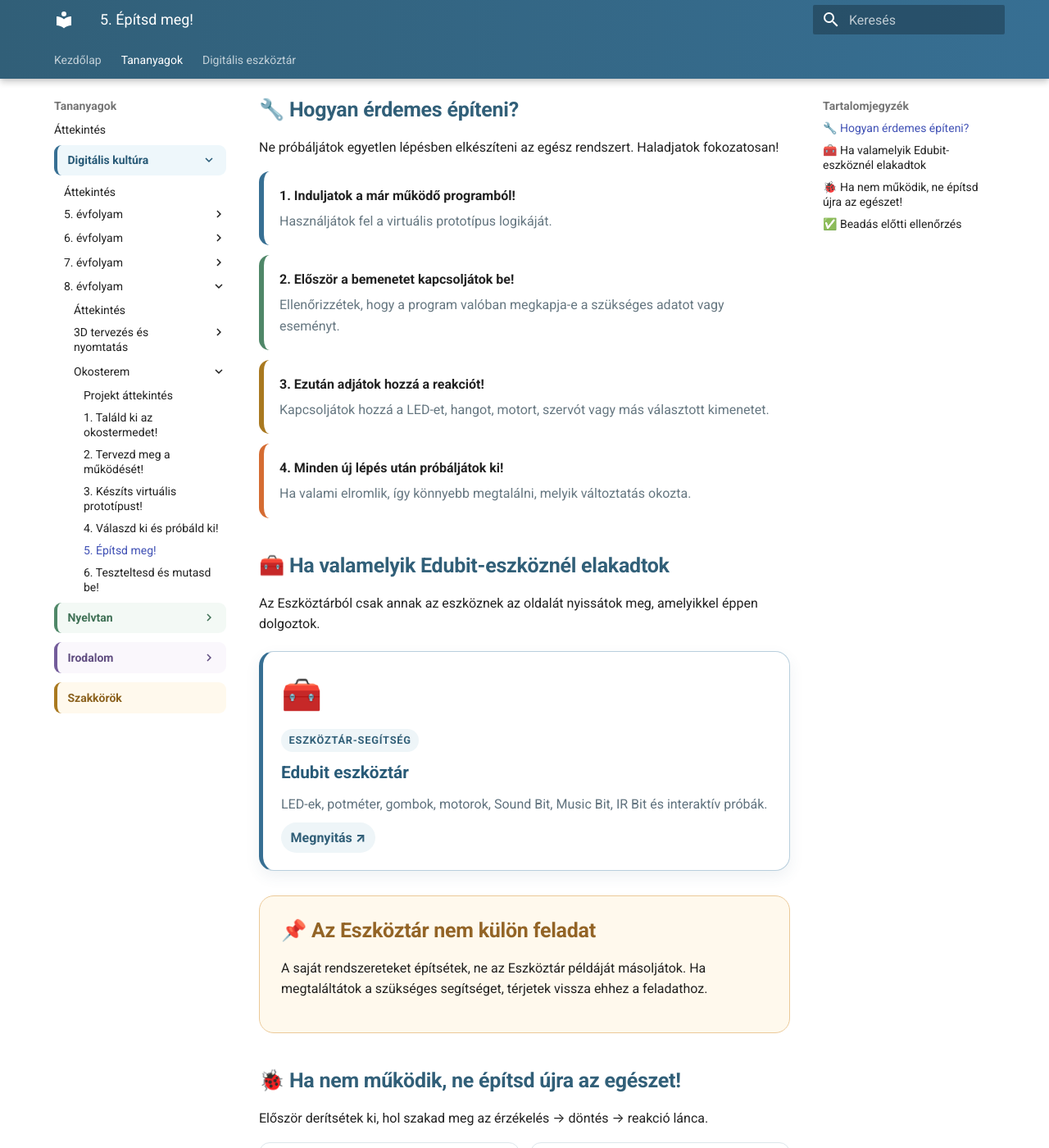
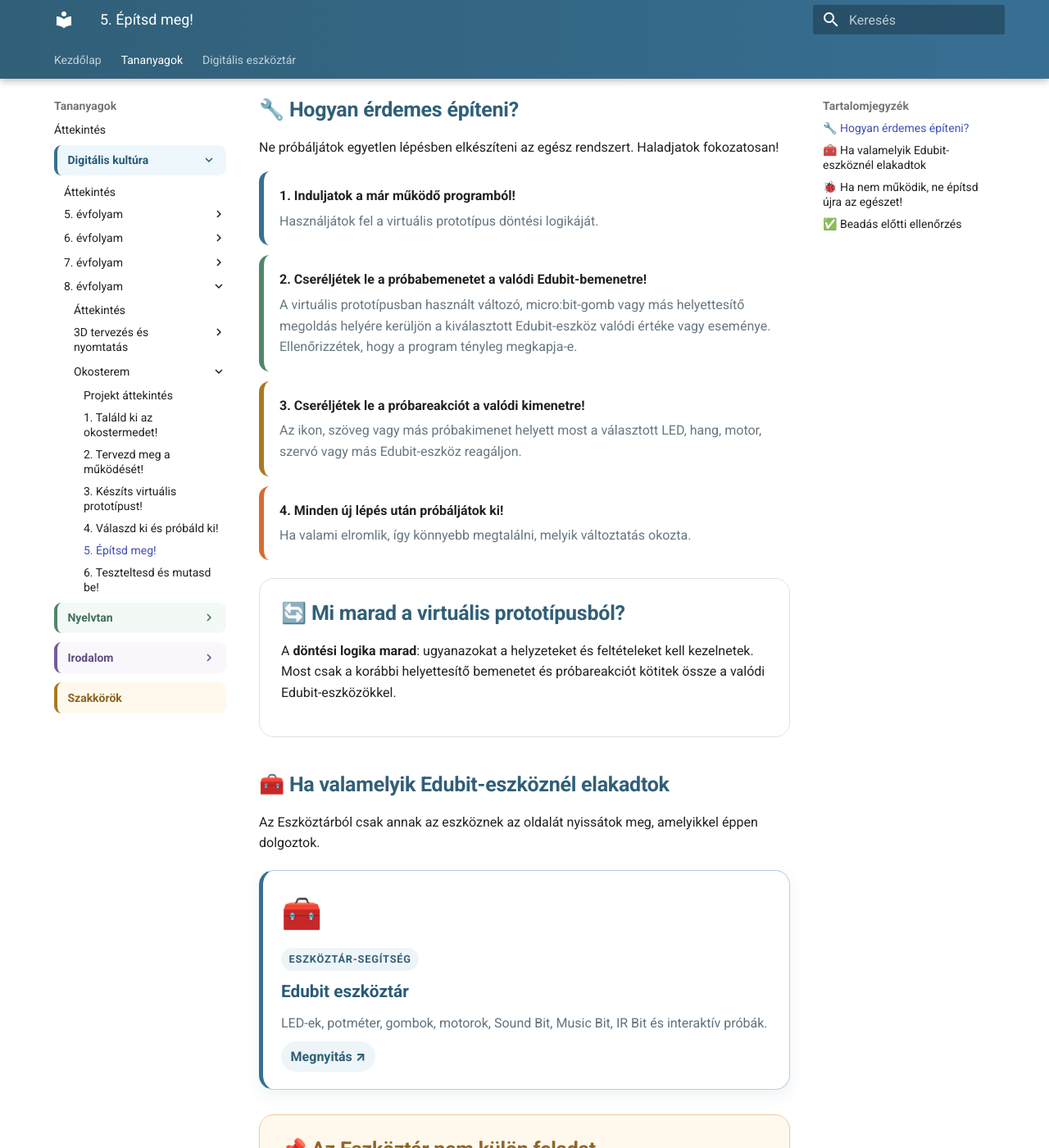
Before and after one commit to bsuszter/digitalis-eszkoztar, an MkDocs documentation site: the page built from docs/tananyagok/digitalis-kultura/8-evfolyam/okosterem/05-epitsd-meg.md, in a window 1280 px wide and 1400 px high, scrolled down 1416 px. Shown: the whole window at 82% size. Built offline with MkDocs 1.6.1 and Material for MkDocs 9.7.7, drawn with Linux system fonts in a browser that asks for light colours; some of the changed text lies outside the part shown.

Commit message:
Véglegesíti az Okosterem 5. mérföldkövet

```diff
--- a/docs/tananyagok/digitalis-kultura/8-evfolyam/okosterem/05-epitsd-meg.md
+++ b/docs/tananyagok/digitalis-kultura/8-evfolyam/okosterem/05-epitsd-meg.md
@@ -37,10 +37,15 @@
 Ne próbáljátok egyetlen lépésben elkészíteni az egész rendszert. Haladjatok fokozatosan!
 
 <div class="question-stack">
-  <div class="question-card"><strong>1. Induljatok a már működő programból!</strong><span>Használjátok fel a virtuális prototípus logikáját.</span></div>
-  <div class="question-card question-card--green"><strong>2. Először a bemenetet kapcsoljátok be!</strong><span>Ellenőrizzétek, hogy a program valóban megkapja-e a szükséges adatot vagy eseményt.</span></div>
-  <div class="question-card question-card--gold"><strong>3. Ezután adjátok hozzá a reakciót!</strong><span>Kapcsoljátok hozzá a LED-et, hangot, motort, szervót vagy más választott kimenetet.</span></div>
+  <div class="question-card"><strong>1. Induljatok a már működő programból!</strong><span>Használjátok fel a virtuális prototípus döntési logikáját.</span></div>
+  <div class="question-card question-card--green"><strong>2. Cseréljétek le a próbabemenetet a valódi Edubit-bemenetre!</strong><span>A virtuális prototípusban használt változó, micro:bit-gomb vagy más helyettesítő megoldás helyére kerüljön a kiválasztott Edubit-eszköz valódi értéke vagy eseménye. Ellenőrizzétek, hogy a program tényleg megkapja-e.</span></div>
+  <div class="question-card question-card--gold"><strong>3. Cseréljétek le a próbareakciót a valódi kimenetre!</strong><span>Az ikon, szöveg vagy más próbakimenet helyett most a választott LED, hang, motor, szervó vagy más Edubit-eszköz reagáljon.</span></div>
   <div class="question-card question-card--orange"><strong>4. Minden új lépés után próbáljátok ki!</strong><span>Ha valami elromlik, így könnyebb megtalálni, melyik változtatás okozta.</span></div>
+</div>
+
+<div class="project-panel project-panel--purple">
+  <h2>🔄 Mi marad a virtuális prototípusból?</h2>
+  <p>A <strong>döntési logika marad</strong>: ugyanazokat a helyzeteket és feltételeket kell kezelnetek. Most csak a korábbi helyettesítő bemenetet és próbareakciót kötitek össze a valódi Edubit-eszközökkel.</p>
 </div>
 
 ## 🧰 Ha valamelyik Edubit-eszköznél elakadtok
@@ -84,14 +89,14 @@ Először derítsétek ki, hol szakad meg az érzékelés → döntés → reakc
 
 <div class="check-panel">
   <label><input type="checkbox"><span>A program a saját okosterem-tervünkhöz kapcsolódik.</span></label>
-  <label><input type="checkbox"><span>A rendszer valamilyen bemenetet vagy eseményt érzékel.</span></label>
-  <label><input type="checkbox"><span>A program a bemenet alapján dönt.</span></label>
+  <label><input type="checkbox"><span>A virtuális próbabemenetet valódi Edubit-bemenetre cseréltük.</span></label>
+  <label><input type="checkbox"><span>A program a valódi bemenet alapján dönt.</span></label>
+  <label><input type="checkbox"><span>A próbareakció helyett a kiválasztott valódi kimenet működik.</span></label>
   <label><input type="checkbox"><span>A rendszer legalább két különböző helyzetre megfelelően reagál.</span></label>
   <label><input type="checkbox"><span>A kiválasztott Edubit-eszközök együtt működnek.</span></label>
   <label><input type="checkbox"><span>Minden új rész hozzáadása után kipróbáltuk a rendszert.</span></label>
   <label><input type="checkbox"><span>Az észlelt hibákat megpróbáltuk kijavítani.</span></label>
   <label><input type="checkbox"><span>Elmentettük a működő .hex fájlt.</span></label>
-  <label><input type="checkbox"><span>Készítettünk egy fényképet az összeállított rendszerről.</span></label>
 </div>
 
 <div class="project-panel project-panel--gold">
```
Also changed, not shown: other parts of docs/tananyagok/digitalis-kultura/8-evfolyam/okosterem/05-epitsd-meg.md (+2 -1 lines).
